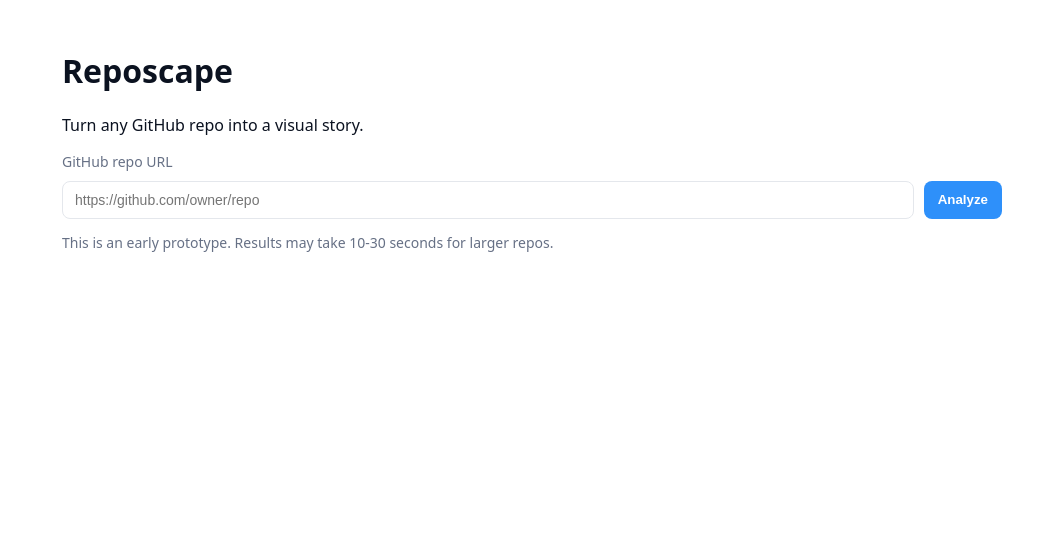
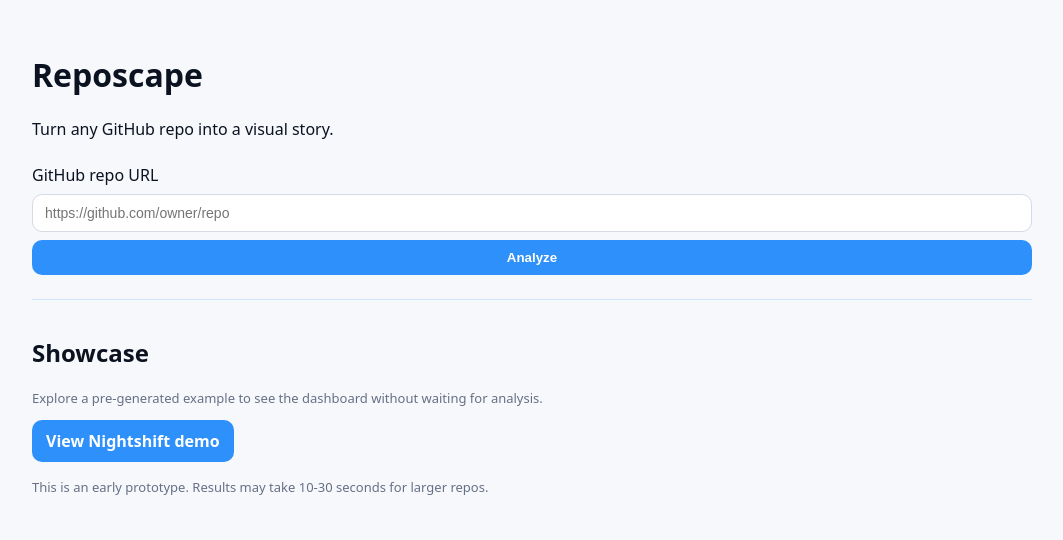
Before and after one commit to gunnargray-dev/reposcape, a Python web app: template src/web/templates/index.html in a window 1280 px wide. Shown: the top 540 px of the page, without its empty margins (108-1171 px from the left). Run offline with Jinja, Linux system fonts and the light colour scheme; the template is opened without the code that fills it, so the values that code supplies are empty.

Commit message:
Session 11: Nightshift showcase + dashboard auto-run
Adds a demo showcase route + packaged demo payload, links it from the landing page, and improves dashboard UX by auto-running analysis and wiring Re-run.

```diff
--- a/src/web/app.py
+++ b/src/web/app.py
@@ -7,7 +7,7 @@ from pathlib import Path
 from fastapi import FastAPI
 from fastapi.staticfiles import StaticFiles
 
-from web.routes import api, pages, share
+from web.routes import api, pages, share, showcase
 
 
 def create_app() -> FastAPI:
@@ -22,6 +22,7 @@ def create_app() -> FastAPI:
     app.include_router(api.router)
     app.include_router(pages.router)
     app.include_router(share.router)
+    app.include_router(showcase.router)
 
     static_dir = Path(__file__).parent / "static"
     app.mount("/static", StaticFiles(directory=static_dir), name="static")
--- a/src/web/static/styles.css
+++ b/src/web/static/styles.css
@@ -1,132 +1,80 @@
-:root {
-  --bg: #ffffff;
-  --text: #0B1220;
-  --muted: #667085;
-  --border: #E4E7EC;
-  --card: #F9FAFB;
-  --accent: #2E90FA;
-}
-
-* { box-sizing: border-box; }
-
 body {
   margin: 0;
-  font-family: ui-sans-serif, system-ui, -apple-system, Segoe UI, Roboto, Helvetica, Arial;
-  background: var(--bg);
-  color: var(--text);
+  font-family: ui-sans-serif, system-ui, -apple-system, Segoe UI, Roboto, Helvetica, Arial, "Apple Color Emoji", "Segoe UI Emoji";
+  background: #f6f8fb;
+  color: #0b1220;
 }
 
 .container {
-  max-width: 980px;
+  max-width: 1000px;
   margin: 0 auto;
-  padding: 28px 20px 56px;
+  padding: 32px 20px;
+}
+
+.repo-form {
+  margin-top: 24px;
+  display: grid;
+  gap: 8px;
+}
+
+.repo-form input {
+  padding: 10px 12px;
+  border: 1px solid #d6dae6;
+  border-radius: 10px;
+  font-size: 14px;
+}
+
+.repo-form button {
+  padding: 10px 14px;
+  border: 0;
+  border-radius: 10px;
+  background: #2E90FA;
+  color: white;
+  font-weight: 600;
+  cursor: pointer;
+}
+
+.hint {
+  color: #667085;
+  font-size: 13px;
+  margin-top: 16px;
 }
 
 .header {
   display: flex;
   align-items: center;
   gap: 12px;
-  padding-bottom: 18px;
-  border-bottom: 1px solid var(--border);
-  margin-bottom: 18px;
+  margin-bottom: 20px;
 }
 
 .header a {
-  color: var(--text);
   text-decoration: none;
-  font-weight: 600;
+  color: #2E90FA;
+  font-weight: 700;
 }
 
 .spacer { flex: 1; }
 
-button {
-  background: var(--accent);
-  color: white;
-  border: 0;
-  border-radius: 8px;
-  padding: 10px 14px;
-  font-weight: 600;
+.header button {
+  padding: 8px 12px;
+  border: 1px solid #d6dae6;
+  background: white;
+  border-radius: 10px;
   cursor: pointer;
 }
 
-button:hover { filter: brightness(0.95); }
-
-.repo-form {
-  display: grid;
-  grid-template-columns: 1fr auto;
-  gap: 10px;
-  margin-top: 14px;
-}
-
-.repo-form label {
-  grid-column: 1 / -1;
-  font-size: 14px;
-  color: var(--muted);
-}
-
-input[type=url] {
-  width: 100%;
-  border: 1px solid var(--border);
-  border-radius: 8px;
-  padding: 10px 12px;
-  font-size: 14px;
-}
-
-.hint, .status {
-  color: var(--muted);
+.status {
+  margin-top: 6px;
+  color: #475467;
   font-size: 14px;
 }
 
 .card {
-  background: var(--card);
-  border:  1px solid var(--border);
-  border-radius: 12px;
-  padding: 14px 16px;
+  background: white;
+  border: 1px solid #e5e7ef;
+  border-radius: 14px;
+  padding: 16px;
   margin-top: 16px;
-}
-
-.grid {
-  display: grid;
-  grid-template-columns: repeat(2, minmax(0, 1fr));
-  gap: 12px;
-  margin-top: 10px;
-  margin-bottom: 10px;
-}
-
-.kpi {
-  background: white;
-  border: 1px solid var(--border);
-  border-radius: 12px;
-  padding:  10px 12px;
-}
-
-.kpiLabel {
-  font-size: 12px;
-  color: var(--muted);
-}
-
-.kpiValue {
-  font-size: 22px;
-  font-weight: 700;
-  margin-top: 2px;
-}
-
-.table {
-  width: 100%;
-  border-collapse: collapse;
-  margin-top: 8px;
-}
-
-.table th, .table td {
-  border-bottom: 1px solid var(--border);
-  padding: 8px 6px;
-  text-align: left;
-  font-size: 14px;
-}
-
-.table th {
-  color: var(--muted);
-  font-weight: 600;
 }
 
 .mono {
@@ -135,7 +83,59 @@ input[type=url] {
   white-space: pre-wrap;
 }
 
-#treemap {
+.table {
   width: 100%;
-  overflow-x: auto;
+  border-collapse: collapse;
+  font-size: 14px;
 }
+
+.table th,
+.table td {
+  text-align: left;
+  border-bottom: 1px solid #eef1f6;
+  padding: 8px 6px;
+}
+
+.grid {
+  display: grid;
+  grid-template-columns: repeat(2, minmax(0, 1fr));
+  gap: 10px;
+  margin-bottom: 12px;
+}
+
+.kpi {
+  border: 1px solid #eef1f6;
+  border-radius: 12px;
+  padding: 10px;
+}
+
+.kpiLabel {
+  color: #667085;
+  font-size: 12px;
+}
+
+.kpiValue {
+  font-weight: 700;
+  font-size: 18px;
+  margin-top: 4px;
+}
+
+.button {
+  display: inline-block;
+  padding: 10px 14px;
+  border-radius: 10px;
+  background: #2E90FA;
+  color: white;
+  text-decoration: none;
+  font-weight: 600;
+}
+
+.button:hover {
+  filter: brightness(0.95);
+}
+
+.showcase {
+  margin-top: 24px;
+  padding-top: 16px;
+  border-top: 1px solid rgba(46, 144, 250, 0.2);
+}
--- a/src/web/templates/index.html
+++ b/src/web/templates/index.html
@@ -17,6 +17,14 @@
         <button type="submit">Analyze</button>
       </form>
 
+      <div class="showcase">
+        <h2>Showcase</h2>
+        <p class="hint">
+          Explore a pre-generated example to see the dashboard without waiting for analysis.
+        </p>
+        <a class="button" href="/showcase/nightshift">View Nightshift demo</a>
+      </div>
+
       <p class="hint">This is an early prototype. Results may take 10-30 seconds for larger repos.</p>
     </main>
   </body>
```
Also changed, not shown: ROADMAP.md (+1 -1 lines), SESSION_LOG.md (+10 -1 lines), src/web/demo/__init__.py (added, +15 -0 lines), src/web/demo/nightshift.json (added, +108 -0 lines), src/web/routes/api.py (+18 -0 lines), src/web/routes/showcase.py (added, +31 -0 lines), src/web/templates/dashboard.html (+24 -2 lines).
